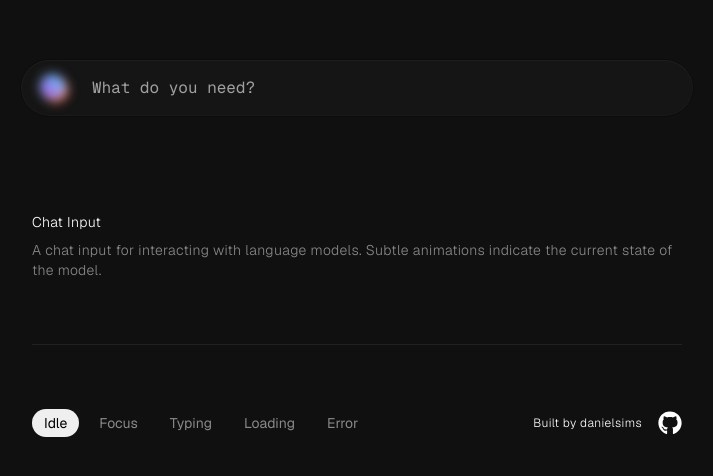
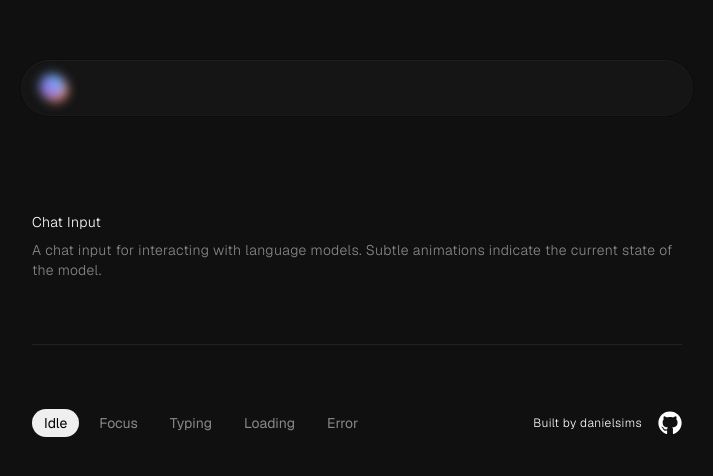
Before and after one commit to danielsims/generative-ui, a Next.js app: page / in a window 1280 px wide. Shown: the part 104-580 px from the top of the page, without its empty margins (283-996 px from the left). Built offline with nearby package versions, Linux system fonts and the light colour scheme.

Commit message:
Add HTML input props to chat-input, add controlled typing state

```diff
--- a/package.json
+++ b/package.json
@@ -18,7 +18,8 @@
     "react-dom": "^18",
     "react-icons": "^5.0.1",
     "react-tsparticles": "^2.12.2",
-    "tsparticles": "^3.3.0"
+    "tsparticles": "^3.3.0",
+    "use-debounce": "^10.0.0"
   },
   "devDependencies": {
     "@types/node": "^20",
--- a/src/app/page.tsx
+++ b/src/app/page.tsx
@@ -30,7 +30,7 @@ export default function Home() {
             />
 
           <div className="flex flex-row-reverse md:flex-row justify-end items-center gap-4 tracking-wide w-full md:w-fit">
-            <span className='text-xs font-light'>Built by danielsims</span>
+            <span className='text-xs font-light'>Built by <Link href={'https://twitter.com/danielsims'}>danielsims</Link></span>
             <Link href={'https://github.com/danielsims/chat-ui'}><FaGithub className="text-white fill-white" size={24} /></Link>
           </div>
         </div>
--- a/src/components/chat-input.tsx
+++ b/src/components/chat-input.tsx
@@ -1,65 +1,52 @@
-"use client"
+import React, { useState, useEffect, useCallback } from 'react';
+import { useDebouncedCallback } from 'use-debounce';
+import { Particles } from './particles';
 
-import { useEffect, useState, useCallback } from 'react'
-import { Particles } from './particles'
-
-interface ChatInputProps {
-    value?: string;
+// Define props interface for better type checking
+interface ChatInputProps extends React.InputHTMLAttributes<HTMLInputElement> {
     controlledState?: State;
-    onChange?: (event: React.ChangeEvent<HTMLInputElement>) => void;
     onStateChange?: (state: State) => void;
 }
 
 export const states = ['idle', 'focus', 'typing', 'loading', 'error'] as const;
 export type State = typeof states[number];
 
-export const ChatInput = ({ value, onChange, controlledState, onStateChange }: ChatInputProps) => {
+export const ChatInput = ({ controlledState, onStateChange, ...rest }: ChatInputProps) => {
+    const [internalState, setInternalState] = useState<State>('idle');
+    const currentState = controlledState || internalState;
 
-    const [placeholder, setPlaceholder] = useState('What do you need?')
-    const [internalState, setInternalState] = useState<State>('idle');
-
-    // Handle state changes, accounting for controlled and internal states
     const changeState = useCallback((newState: State) => {
-        if (!controlledState) {
-            // If there's no controlled state, use internal state
+        if (controlledState === undefined) {
             setInternalState(newState);
         }
-        // Notify parent of state change, regardless of internal or controlled state
         onStateChange?.(newState);
-    }, [controlledState, setInternalState, onStateChange]);
+    }, [controlledState, onStateChange]);
 
-    // Determine the current state to use: controlled state (if provided) or internal state
-    const currentState = controlledState ?? internalState;
+    const debouncedTypingToFocus = useDebouncedCallback(() => {
+        changeState('focus');
+    }, 900);
 
-    useEffect(() => {
-        if (controlledState && controlledState !== internalState) {
-            const newState = controlledState;
-            changeState(newState)
-        }
-    }, [controlledState, changeState, internalState])
+    const handleFocus = useCallback(() => changeState('focus'), [changeState]);
+    const handleBlur = useCallback(() => changeState('idle'), [changeState]);
+    const handleInput = useCallback(() => {
+        changeState('typing');
+        debouncedTypingToFocus();
+    }, [changeState, debouncedTypingToFocus]);
 
-    const onFocus = () => {
-        setPlaceholder('')
-        changeState('focus');
+    const inputProps = {
+        onFocus: handleFocus,
+        onBlur: handleBlur,
+        onInput: handleInput,
+        ...rest
     };
-
-    const onBlur = () => {
-        setPlaceholder('What do you need?')
-        changeState('idle');
-    };
-
 
     return (
         <div className="flex h-[56px] gap-2 items-center justify-center bg-[#151515] rounded-full w-full max-w-2xl shadow-lg shadow-inner-shadow-dark-sm overflow-hidden">
             <Particles state={currentState} />
             <input
-                value={value}
-                placeholder={placeholder}
                 className="bg-transparent placeholder:text-[#A0A0A0] placeholder:text-sm placeholder:font-mono font-mono placeholder:md:text-base text-white outline-none w-full h-full text-base"
-                onChange={onChange}
-                onFocus={onFocus}
-                onBlur={onBlur}
+                {...inputProps}
             />
         </div>
-    )
-}
+    );
+};
--- a/src/components/particles.tsx
+++ b/src/components/particles.tsx
@@ -47,7 +47,6 @@ interface ParticlesProps {
     state: State;
 }
 
-// @ts-ignore
 const particleConfig: Record<State, ParticleConfig> = {
     idle: {
         particles: [
```
Also changed, not shown: 1 other file (tests, documents, lock files or other folders).
